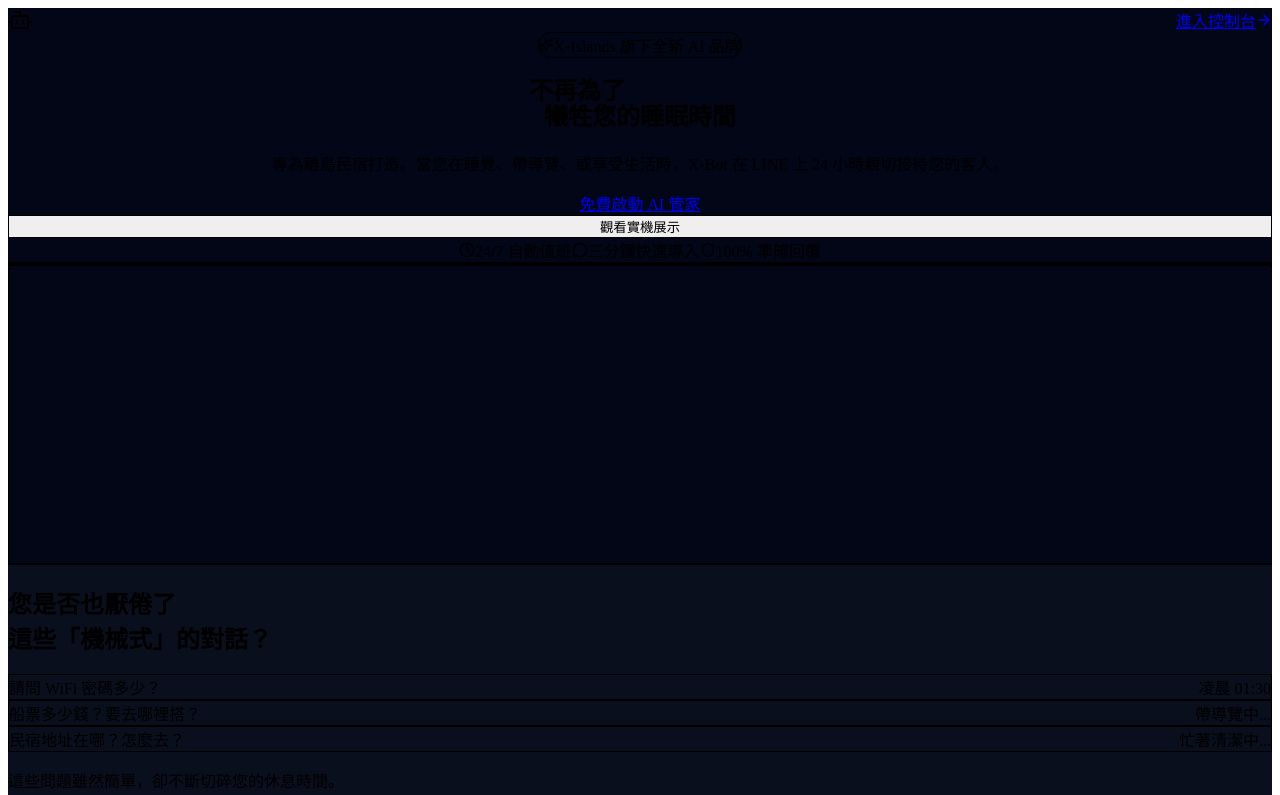
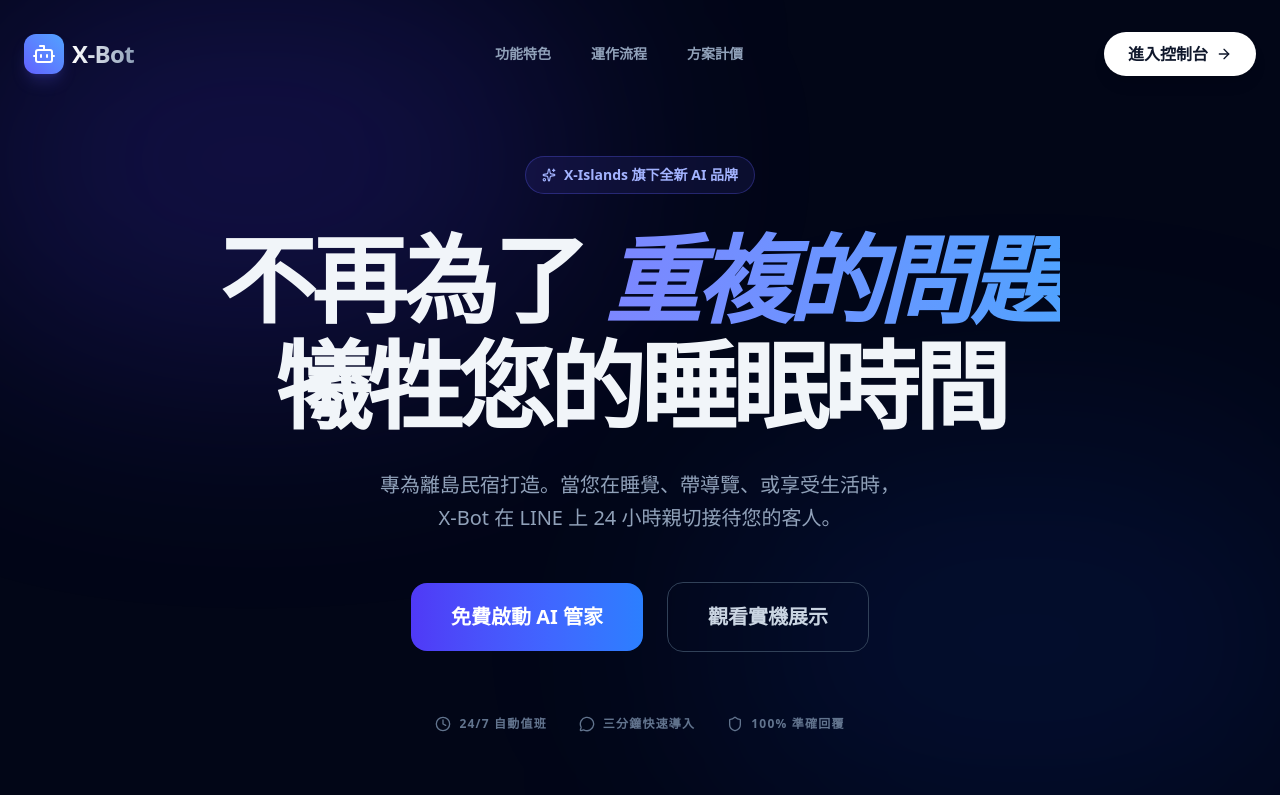
Before and after one commit to autoben66-alt/x-bot-pro, a Next.js app: page / in a window 1280 px wide. Shown: the top 795 px of the page. Built offline with nearby package versions, Linux system fonts and the light colour scheme.

Commit message:
fix: update tailwind to v4 postcss plugin

```diff
--- a/package.json
+++ b/package.json
@@ -15,7 +15,7 @@
     "react-dom": "19.2.3"
   },
   "devDependencies": {
-    "@tailwindcss/postcss": "^4",
+    "@tailwindcss/postcss": "^4.2.0",
     "@types/node": "^20",
     "@types/react": "^19",
     "@types/react-dom": "^19",
--- a/postcss.config.mjs
+++ b/postcss.config.mjs
@@ -1,6 +1,10 @@
+/**
+ * 🌟 修復 Vercel 編譯錯誤的關鍵
+ * Tailwind v4 需要使用新的 @tailwindcss/postcss 插件
+ */
 export default {
   plugins: {
-    tailwindcss: {},
-    autoprefixer: {},
+    "@tailwindcss/postcss": {}, // 更換為 v4 專用插件
+    "autoprefixer": {},
   },
 };
--- a/src/app/globals.css
+++ b/src/app/globals.css
@@ -1,3 +1,3 @@
-@tailwind base;
-@tailwind components;
-@tailwind utilities;
+@import "tailwindcss";
+/* 如果您想繼續使用上面的 tailwind.config.ts，請加入下面這行 */
+@config "../../tailwind.config.ts";
--- a/tailwind.config.ts
+++ b/tailwind.config.ts
@@ -1,20 +1,25 @@
 import type { Config } from "tailwindcss";
 
+/**
+ * 💡 Tailwind CSS v4 提醒：
+ * 在 v4 中，此檔案為選配。若您使用的是 PostCSS 模式，
+ * 請確保在 globals.css 中使用 @config "../../tailwind.config.ts"; 進行連結。
+ */
 const config: Config = {
   // 🌟 採用最嚴謹且完整的路徑，確保 src 資料夾下的所有內容都被掃描
   content: [
     "./src/app/**/*.{js,ts,jsx,tsx,mdx}",
     "./src/components/**/*.{js,ts,jsx,tsx,mdx}",
     "./src/pages/**/*.{js,ts,jsx,tsx,mdx}",
-    "./src/**/*.{js,ts,jsx,tsx,mdx}", // 額外增加這行作為雙重保險
+    "./src/**/*.{js,ts,jsx,tsx,mdx}",
     "./app/**/*.{js,ts,jsx,tsx,mdx}",
   ],
   theme: {
     extend: {
-      // 保持乾淨，讓 page.tsx 裡的類別直接控制顏色
+      // 在此處自訂您的主題色彩
     },
   },
-  // 🌟 強制讓 Tailwind 的樣式具有最高優先權，解決樣式被 Next.js 預設樣式覆蓋的問題
+  // 🌟 強制讓 Tailwind 的樣式具有最高優先權
   important: true,
   plugins: [],
 };
```
Also changed, not shown: 1 other file (tests, documents, lock files or other folders).
